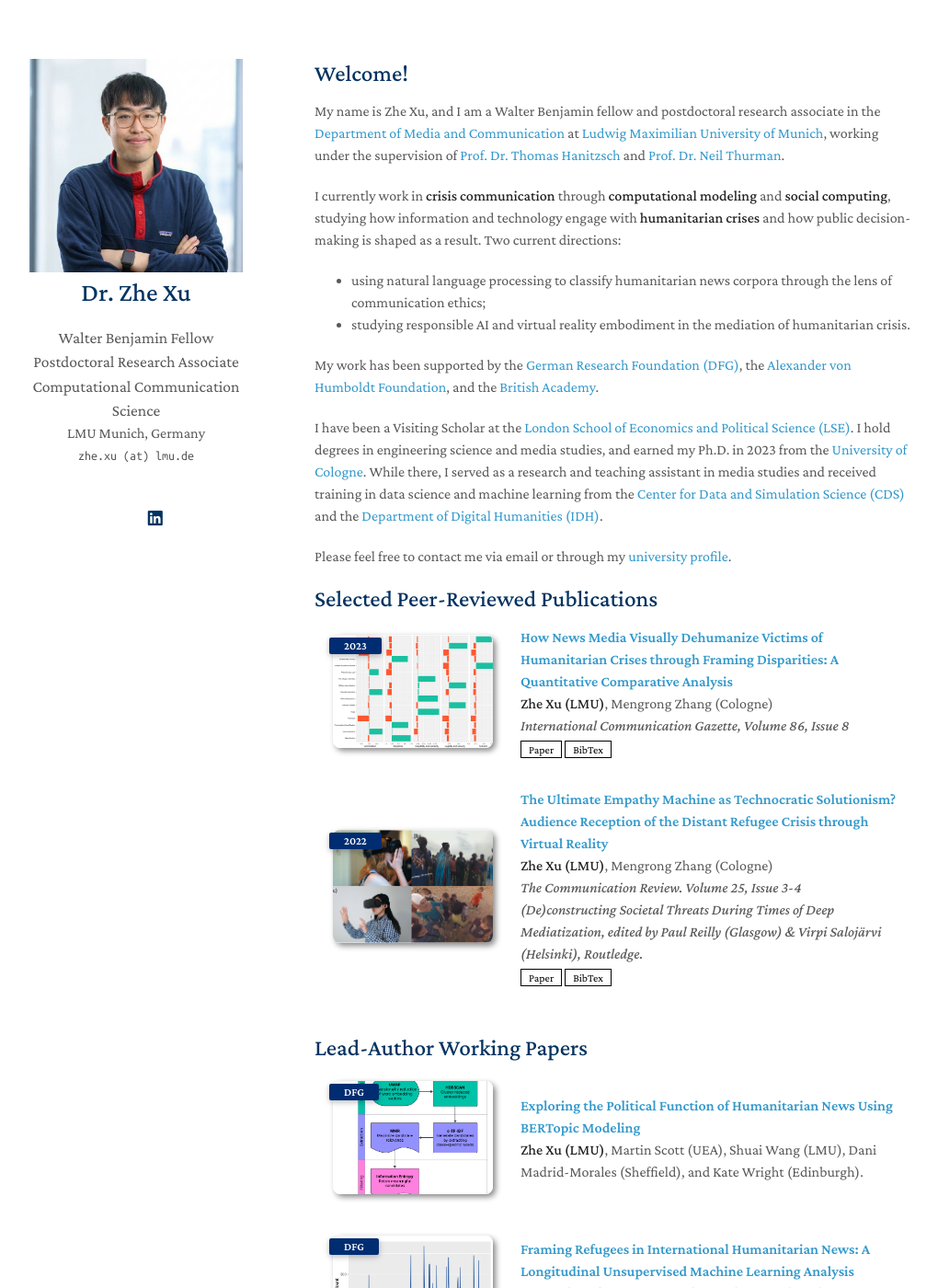
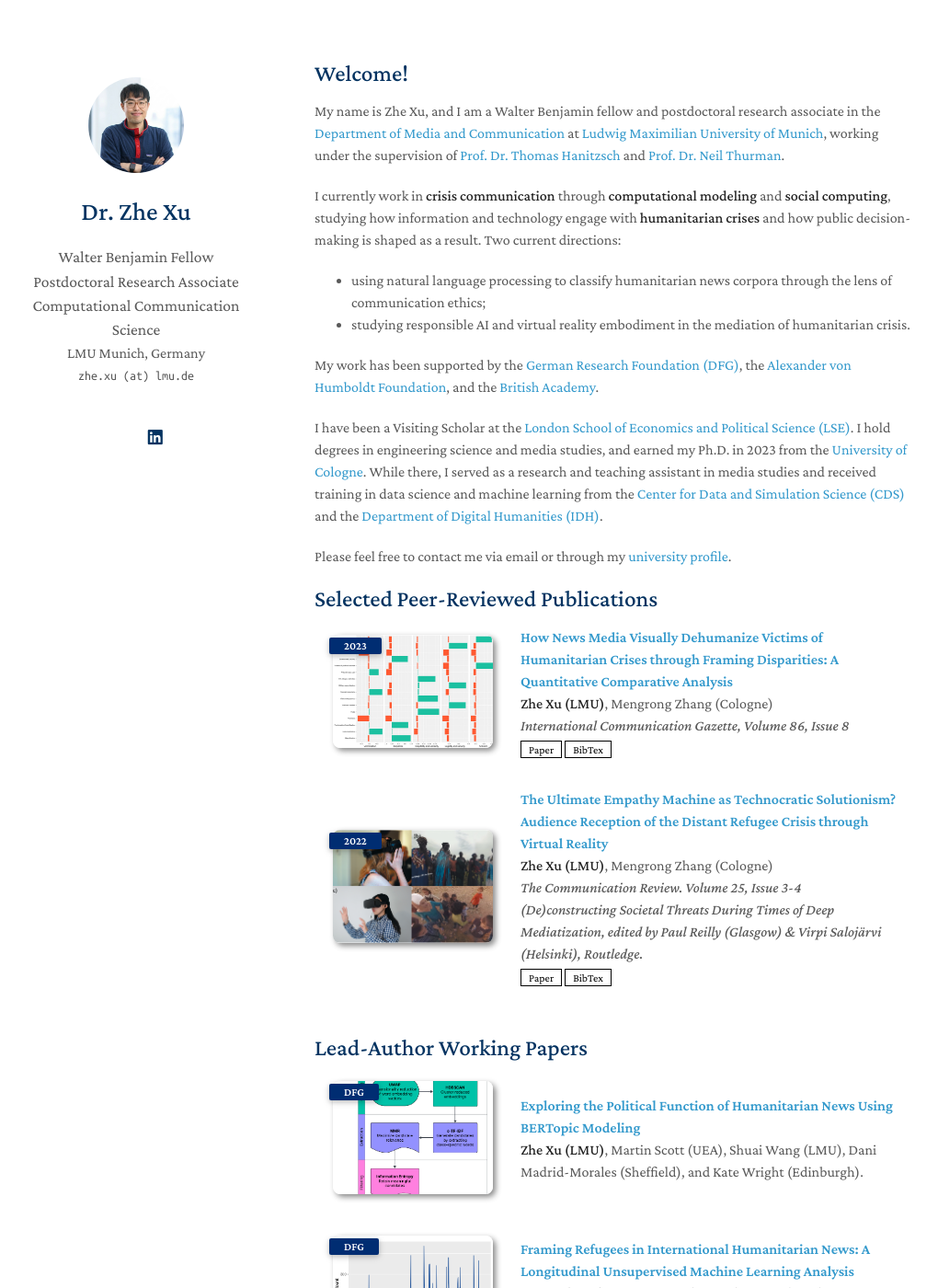
Before and after one commit to zhexuphd/home, a Jekyll site: the page built from index.md, in a window 1280 px wide and 1400 px high. Shown: the whole window at 92% size, without its empty margins (128-1148 px from the left). Built offline with Jekyll 4.4.1, drawn with Linux system fonts in a browser that asks for light colours; a style sheet for code colours, icons or effects is not loaded; our own code applies the rules of GitHub Pages for plain Markdown files.

Commit message:
Update minimal-light.scss

```diff
--- a/_sass/minimal-light.scss
+++ b/_sass/minimal-light.scss
@@ -207,7 +207,7 @@
     }
 
     .image.avatar {
-      border-radius: 0;
+      border-radius: 100%;
     }
 
       .image.avatar:before {
@@ -215,9 +215,9 @@
       }
 
       .image.avatar img {
-        border-radius: 0;
-        width: 100%;
-        padding: 0;
+        border-radius: 100%;
+        width: 45%;
+        padding: 20px;
         // border: 1px solid #ddd;
         // padding: 3px;
         // box-shadow: 0 -1px 5px 1px rgba(200, 200, 200, 0.3);
@@ -225,7 +225,7 @@
 
     #header .image.avatar {
       margin: 0 0 1em 0;
-      width: 12em;
+      width: 8.00em;
     }
 
 h3, h4, h5, h6 {
```
